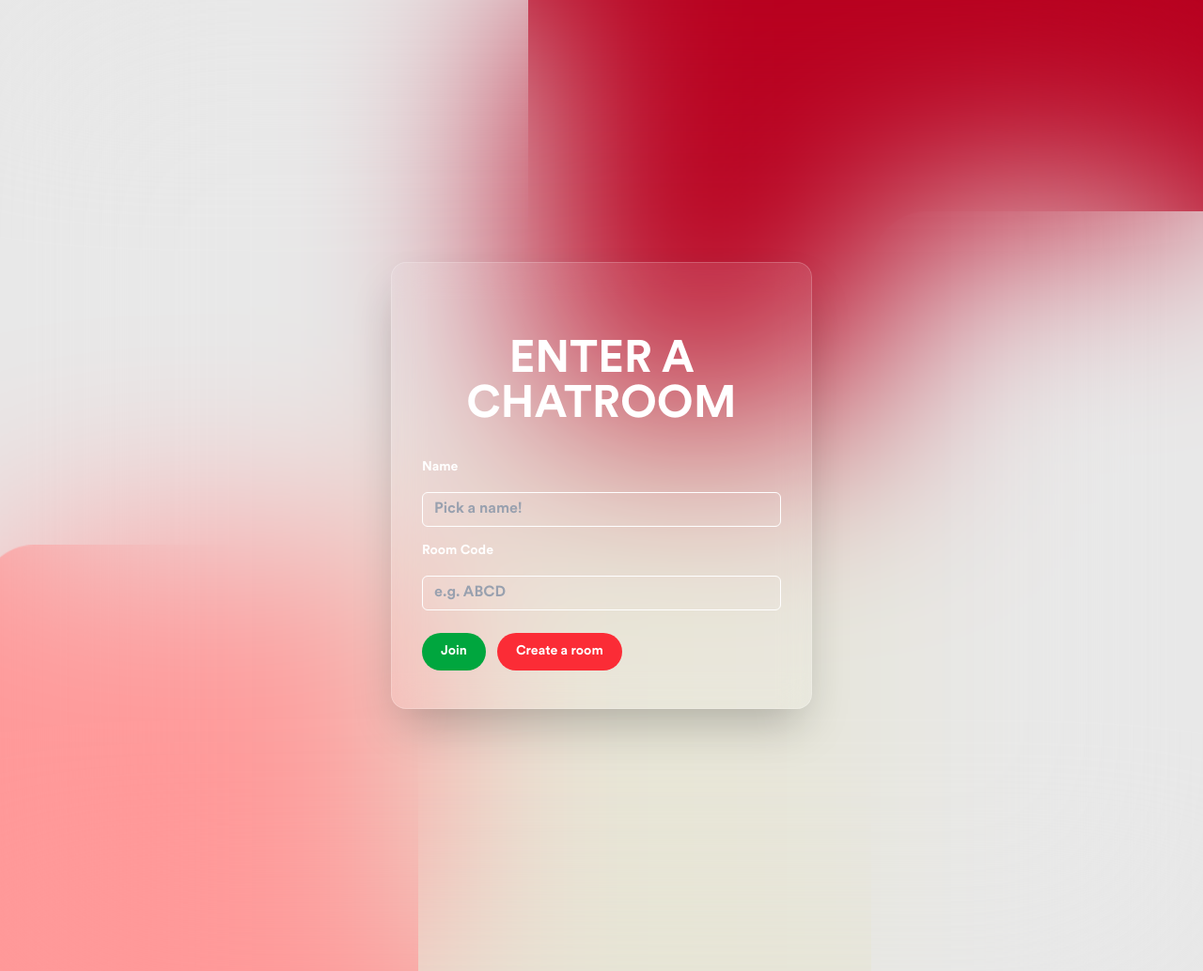
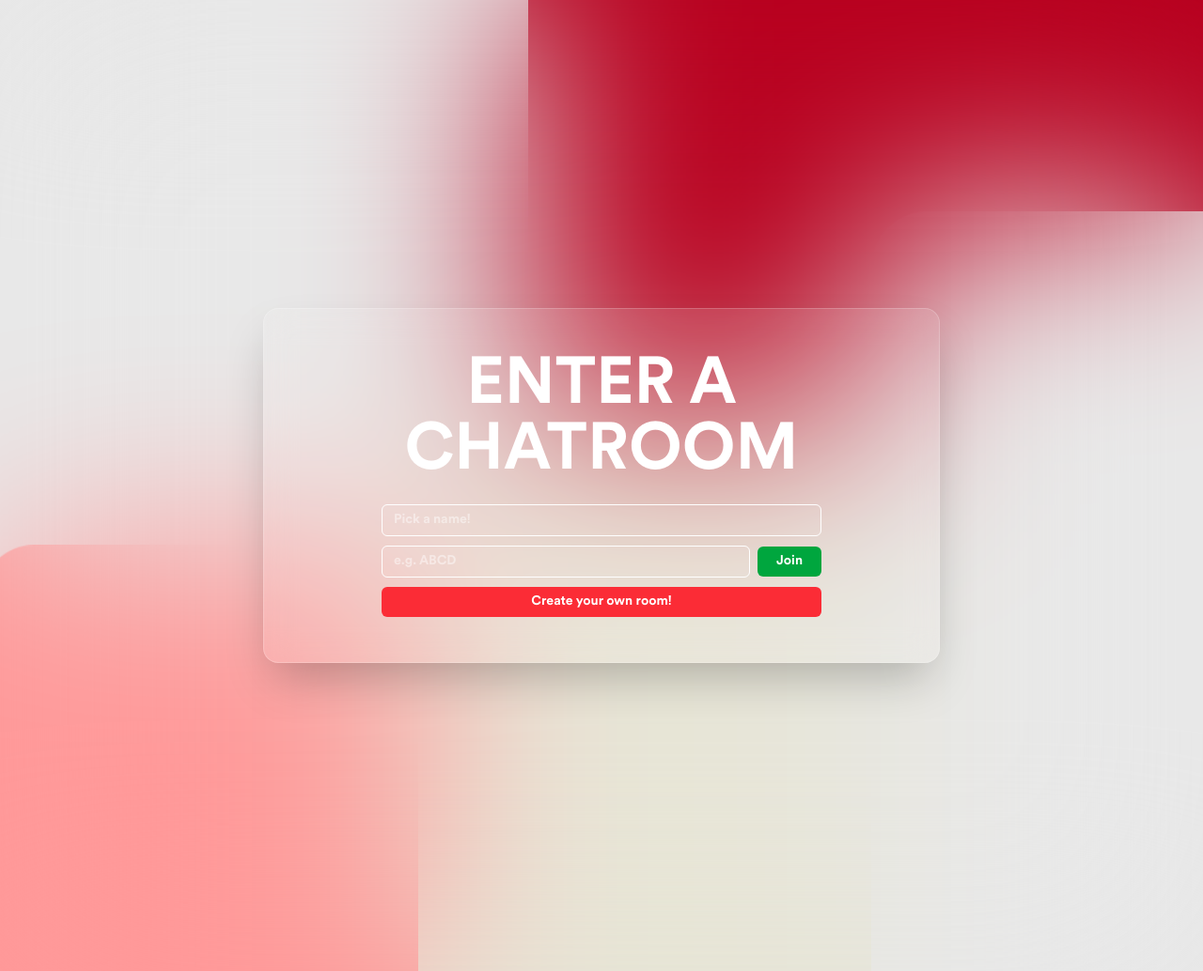
Before and after one commit to Crient/BOND, a Flask app: page / in a window 1280 px wide. Shown: the whole page at 94% size. Run offline with Flask 3, Linux system fonts and the light colour scheme; style sheets or scripts are compiled from the project's sources; some libraries are stand-ins or nearby versions.

Commit message:
Fixed home.html UI layout by altering home.css and home.html. Adjusted and control overflow for text message in room.html

```diff
--- a/static/css/home.css
+++ b/static/css/home.css
@@ -135,9 +135,8 @@ width: 100vw;
   margin: 0;
   line-height: 1;
   font-family: CashDisplay;
-  width: 70vw;
   align-items: center;
-
+  width: min(92vw, 720px);
 }
 
 .content{
@@ -246,3 +245,39 @@ width: 100vw;
   position: relative;
   z-index: 2;                  /* above the blur layer */
 }
+
+input::placeholder {
+  font-weight: 400;
+  opacity: .9;
+}
+
+.chat-title{
+  font-size: 70px;
+}
+.name-section{
+  margin-top: 20px;
+  width: 90%;          /* takes up 90% of the parent (the card) */
+  margin-left: auto;   /* centers it */
+  margin-right: auto;  /* centers it */
+}
+
+.room-join-section{
+  margin-top: 10px;
+  margin-bottom: 10px;
+  width: 90%;          /* takes up 90% of the parent (the card) */
+  margin-left: auto;   /* centers it */
+  margin-right: auto;  /* centers it */
+}
+
+.create-room-btn{
+   width: 90%;          /* takes up 90% of the parent (the card) */
+  margin-left: auto;   /* centers it */
+  margin-right: auto;  /* centers it */
+}
+.error {
+  color: #ff7b7b;           /* soft red */
+  font-weight: 500;
+  text-align: center;
+  margin-top: 20px;
+  letter-spacing: 0.5px;
+}
--- a/templates/home.html
+++ b/templates/home.html
@@ -1,55 +1,70 @@
 {% extends 'base.html' %}
 {% block content %}
 <form method="post" action="{{ url_for('home') }}">
-  <div class="on-container-color flex flex-col justify-evenly items-center min-h-screen">
-    <div class="flex flex-col justify-center px-8 py-10 backdrop-blur-lg bg-white/10 border border-white/20 rounded-2xl shadow-2xl w-full max-w-md">
+  <div class="on-container-color min-h-screen flex items-center justify-center">
+    <div class="flex flex-col justify-center px-14 py-12 backdrop-blur-lg bg-white/10 border border-white/20 rounded-2xl shadow-2xl">
 
-      <h2 class="text-center text-5xl font-bold text-white mt-10">ENTER A CHATROOM</h2>
+      <h2 class="chat-title text-center font-extrabold text-white">
+        ENTER A CHATROOM
+      </h2>
 
-      <div class="mt-8 space-y-4">
-        <label class="block text-sm text-white">Name</label>
+      <!-- WIDTH CAP: all fields/buttons live inside this narrow column -->
+      <div class="mx-auto w-[520px] max-w-[92vw]">
+
+        <!-- Name -->
+        <div class="name-section flex justify-center items-center gap-2">
             <input
               type="text"
               name="name"
               value="{{ name or '' }}"
               placeholder="Pick a name!"
-          class="border block w-full rounded-md bg-white/5 px-3 py-2 text-white placeholder:text-gray-400 focus:ring-2 focus:ring-white/60"
-          required
+              class="border-1 block w-full rounded-md bg-white/5 px-3 py-1.5 text-base text-white placeholder:text-black-600
+                focus:outline-1 focus:outline-black-500 sm:text-sm"
             />
+        </div>
 
-        <label class="block text-sm text-white mt-4">Room Code</label>
+        <!-- Room + Join (inline) -->
+        <div class="room-join-section flex justify-center items-center gap-2">
           <input
             type="text"
             name="code"
             value="{{ code or '' }}"
             placeholder="e.g. ABCD"
-          class="border block w-full rounded-md bg-white/5 px-3 py-2 text-white placeholder:text-gray-400 focus:ring-2 focus:ring-white/60"
+            class="
+            border-1 block w-full rounded-md bg-white/5 px-3 py-1.5 text-base text-white placeholder:text-black-600
+                focus:outline-1 focus:outline-black-500 sm:text-sm"
+
           />
-
-        <div class="flex items-center gap-3 mt-6">
           <button
             type="submit"
             name="join"
             value="1"
-            class="bg-green-600 hover:bg-green-700 text-white font-medium rounded-full text-sm px-5 py-2.5"
+            class="
+            text-white-900 bg-green-600 hover:bg-gray-100
+                         focus:ring-gray-100 font-medium rounded-md text-sm px-5 py-1.5"
+
           >
             Join
           </button>
+        </div>
 
+        <!-- Create full-width (but only as wide as this inner column) -->
         <button
           type="submit"
           name="create"
           value="1"
-            class="bg-red-500 hover:bg-red-600 text-white font-semibold rounded-full text-sm px-5 py-2.5"
-          >
-            Create a room
+          class="create-room-btn flex w-full justify-center rounded-md bg-red-500 px-3 py-1.5 text-sm font-semibold text-white
+                       hover:bg-red-400 focus-visible:outline-2 focus-visible:outline-offset-2 focus-visible:outline-red-500">
+          Create your own room!
         </button>
-        </div>
+
 
         {% if error %}
-          <p class="mt-4 text-sm text-red-200">{{ error }}</p>
+          <p class="error">{{ error }}</p>
         {% endif %}
       </div>
+      <!-- /inner width cap -->
+
     </div>
   </div>
 </form>
```
Also changed, not shown: static/css/room.css (+42 -6 lines), leng_test.txt (deleted). Lines whose indentation alone changed are shown as unchanged.
